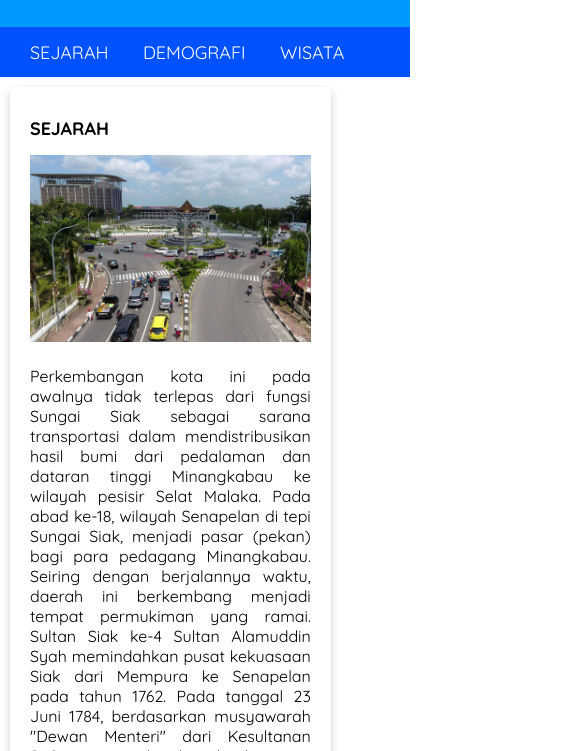
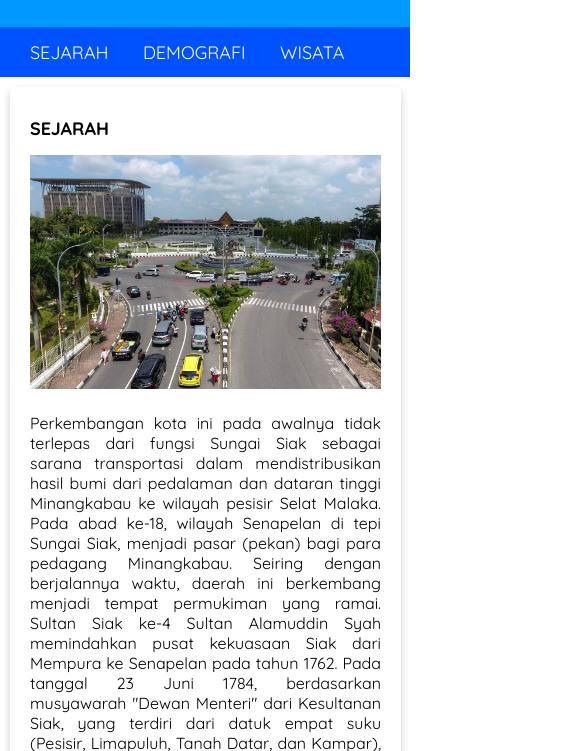
Before and after one commit to LabibAbdullah1/pekanbaru-city, a plain HTML site: page index.html in a window 390 px wide. Shown: the part 93-844 px from the top of the page, 585 px wide, since content can reach past the window. Drawn offline with Linux system fonts and the light colour scheme.

Commit message:
Update style.css

```diff
--- a/style.css
+++ b/style.css
@@ -9,7 +9,8 @@ html {
   scroll-behavior: smooth;
 }
 body {
-  width: 100vw;
+  width: 100%;
+  height: max-content;
 }
 .act {
   width: 100vw;
@@ -87,7 +88,7 @@ ul li a:hover {
 .poto {
   overflow:scroll;
   display:flex;
-  width: 900px;
+  width: 100%;
 }
 .poto img {
   width: fit-content;
@@ -133,10 +134,16 @@ footer {
   color: white;
 }
 @media (max-width:800px) {
+  body {
+    width: 100%;
+  }
   .berer {
     display: block;
   }
+  .main {
+    width: 90%;
+  }
   .aside {
-    width: 72vw;
+    width: 90%;
   }
 }
```
